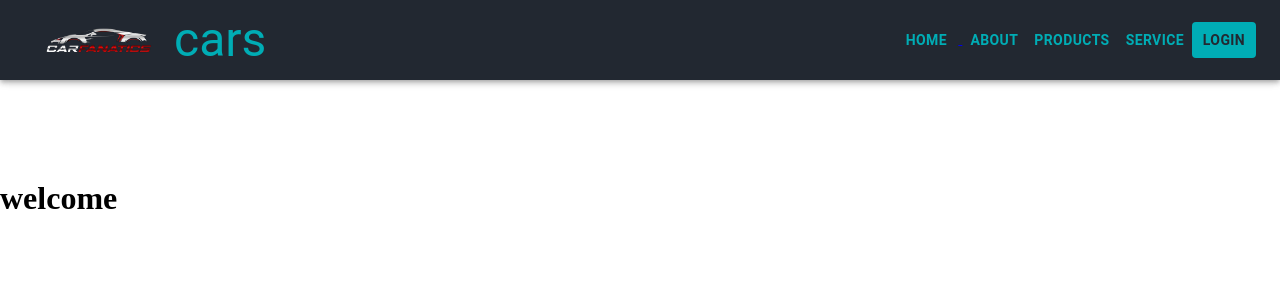
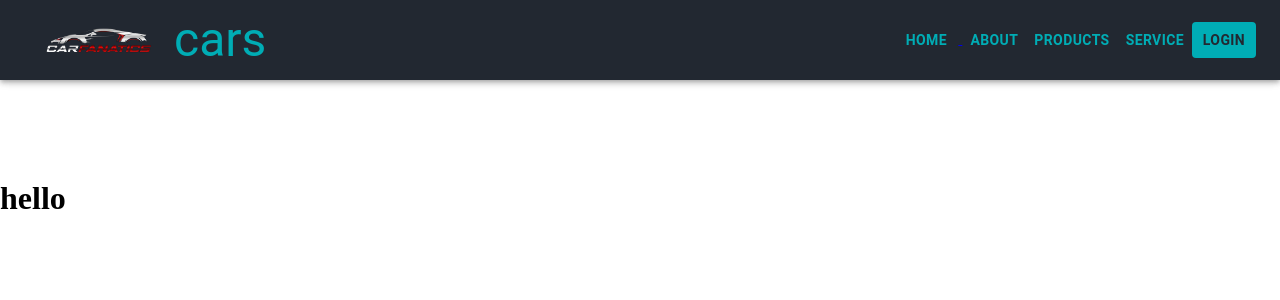
Before and after one commit to bilsonj/car-website, a React (Create React App) app: page /about in a window 1280 px wide. Shown: the top 300 px of the page. Built offline with nearby package versions, Linux system fonts and the light colour scheme.

Commit message:
about updated

```diff
--- a/src/components/about/about.jsx
+++ b/src/components/about/about.jsx
@@ -6,7 +6,7 @@ function About(){
     return(
         <Box>
             <Navbar/>
-            <h1>welcome</h1>
+            <h1>hello</h1>
         </Box>
     )
 }
```
